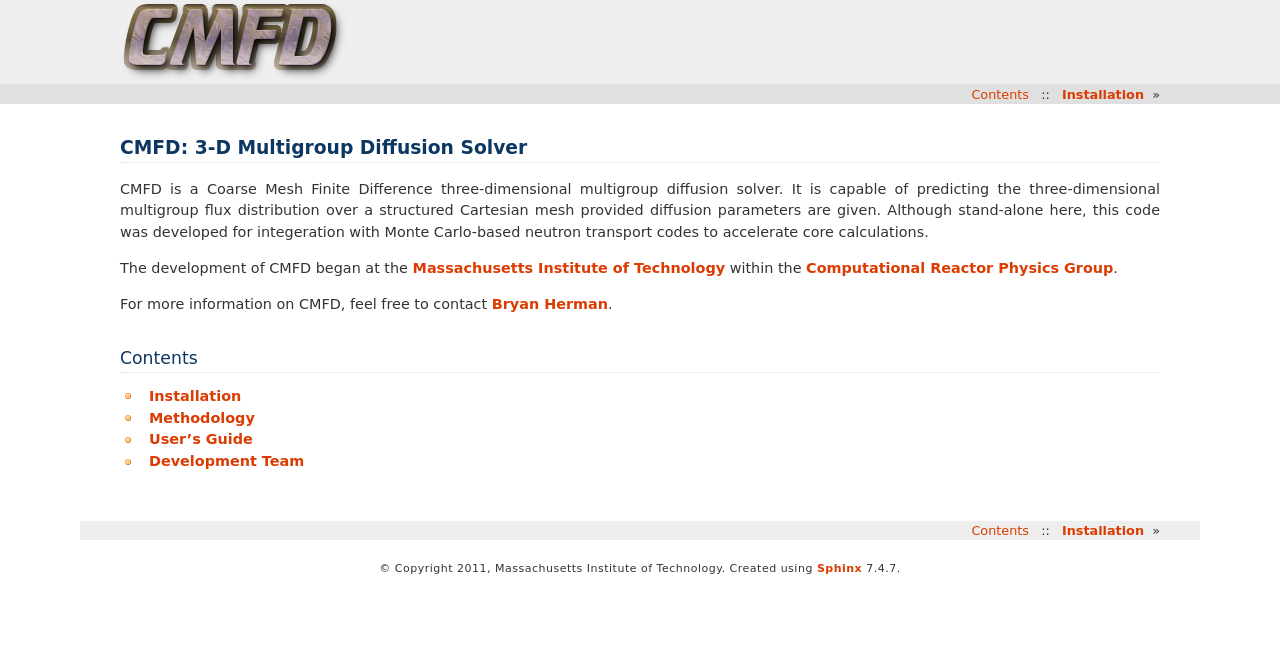
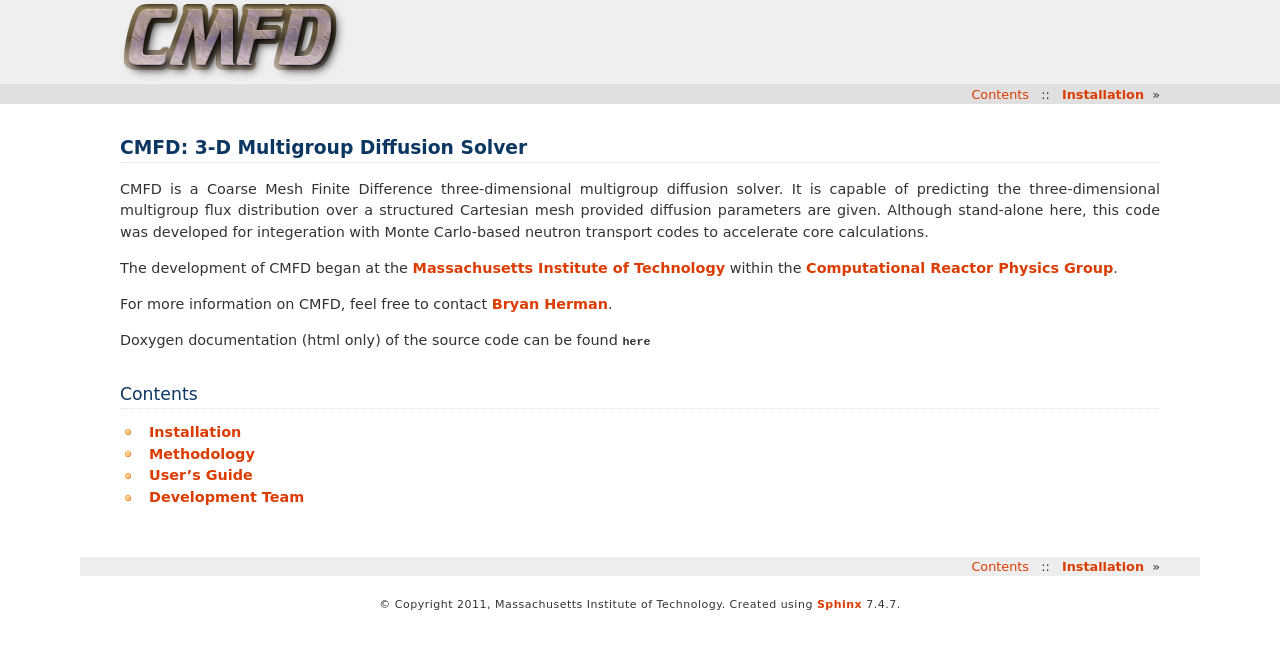
Before and after one commit to bhermanmit/CMFD, a Sphinx documentation site: the page built from docs/source/index.rst, in a window 1280 px wide. Shown: the top 649 px of the page. Built offline with Sphinx 7.4.7, drawn with Linux system fonts in a browser that asks for light colours; formulas are drawn with MathJax 3.

Commit message:
doxygen file updated and now is linked in sphinx

```diff
--- a/docs/source/index.rst
+++ b/docs/source/index.rst
@@ -16,6 +16,8 @@ For more information on CMFD, feel free to contact `Bryan Herman`_.
 .. _Computational Reactor Physics Group: http://crpg.mit.edu
 .. _Bryan Herman: mailto:bherman@mit.edu
 
+Doxygen documentation (html only) of the source code can be found :download:`here <../doxygen/html/index.html>`
+
 --------
 Contents
 --------
```
Also changed, not shown: 1 other file.
